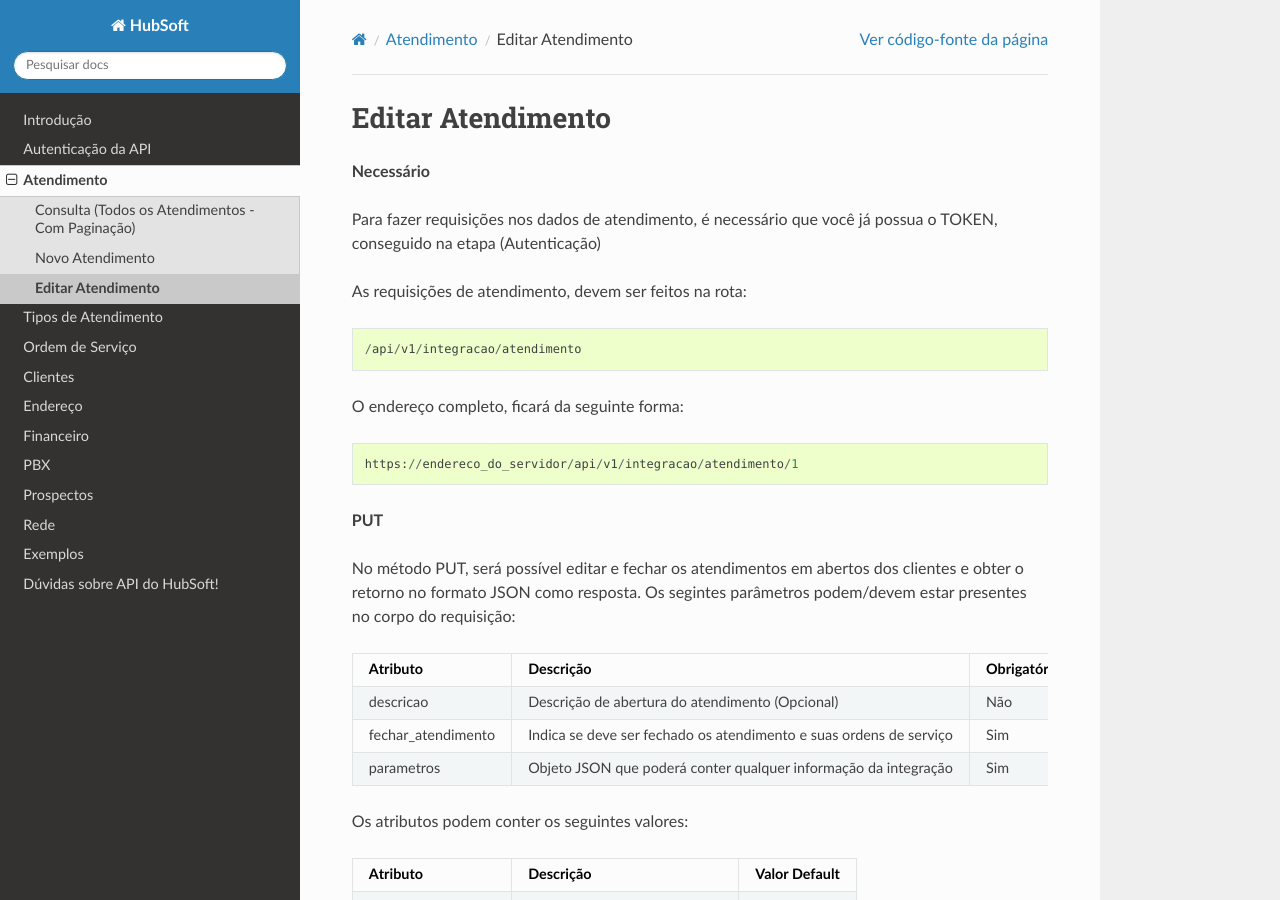
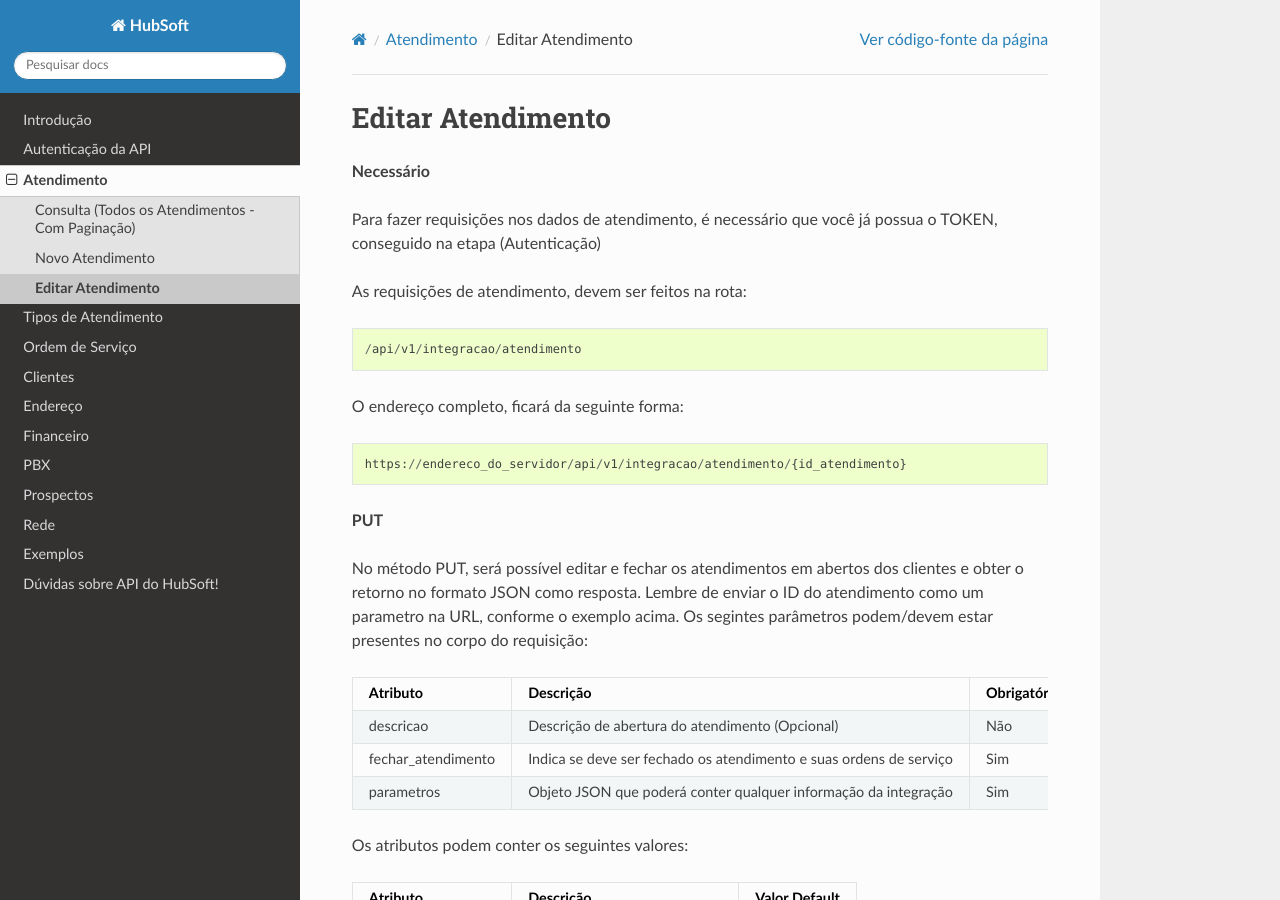
Before and after one commit to hubsoftbrasil/api, a Sphinx documentation site: the page built from docs/source/atendimento/editar.rst, in a window 1280 px wide and 900 px high. Built offline with Sphinx 7.4.7 and the Read the Docs theme 2.0.0, drawn with Linux system fonts in a browser that asks for light colours; pages that are not in the unit, such as notebooks, are missing from menus.

Commit message:
Melhorias descricao do PUT Atendimento

```diff
--- a/docs/source/atendimento/editar.rst
+++ b/docs/source/atendimento/editar.rst
@@ -11,11 +11,11 @@ As requisições de atendimento, devem ser feitos na rota::
 
 O endereço completo, ficará da seguinte forma::
 
-	https://endereco_do_servidor/api/v1/integracao/atendimento/1
+	https://endereco_do_servidor/api/v1/integracao/atendimento/{id_atendimento}
 
 **PUT**
 
-No método PUT, será possível editar e fechar os atendimentos em abertos dos clientes e obter o retorno no formato JSON como resposta. Os segintes parâmetros podem/devem estar presentes no corpo do requisição:
+No método PUT, será possível editar e fechar os atendimentos em abertos dos clientes e obter o retorno no formato JSON como resposta. Lembre de enviar o ID do atendimento como um parametro na URL, conforme o exemplo acima. Os segintes parâmetros podem/devem estar presentes no corpo do requisição:
 
 .. list-table::
    :header-rows: 1
```
